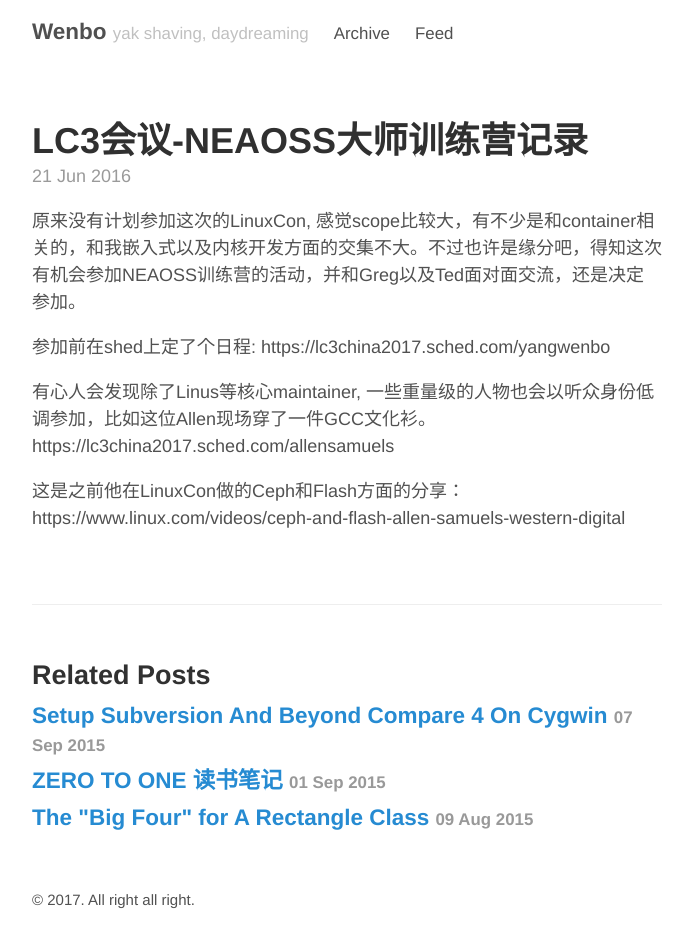
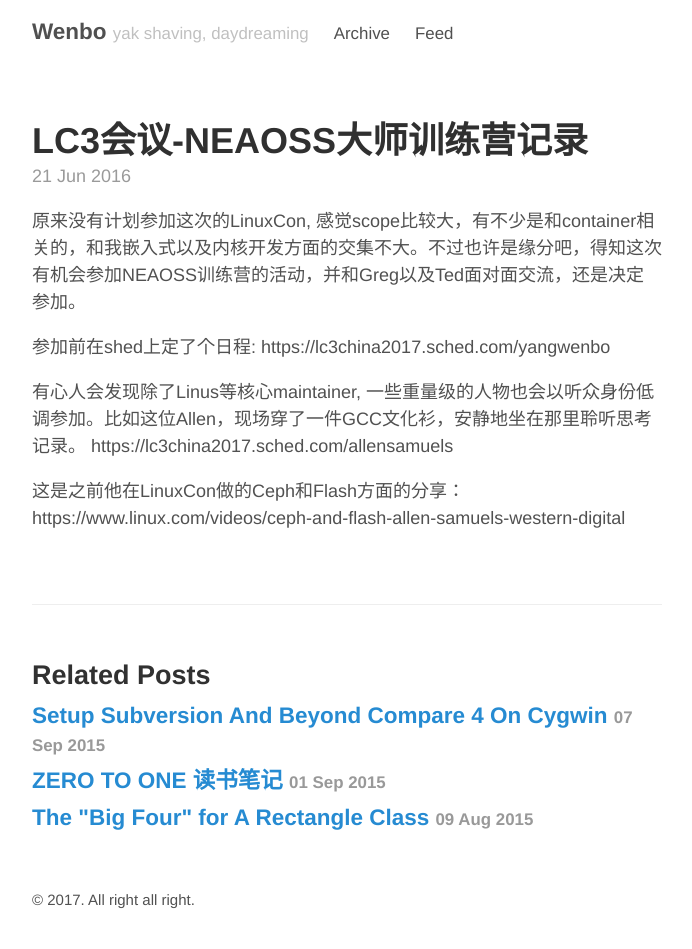
Before and after one commit to WenboYang/WenboYang.github.io, a Jekyll site: the page built from _posts/2016-6-21-linuxcon-beijing-summary.md, in a window 1280 px wide. Shown: the whole page, without its empty margins (293-985 px from the left). Built offline with Jekyll 4.4.1, drawn with Linux system fonts in a browser that asks for light colours; comment, search, counter and statistics services are not loaded.

Commit message:
Update 2016-6-21-linuxcon-beijing-summary.md

```diff
--- a/_posts/2016-6-21-linuxcon-beijing-summary.md
+++ b/_posts/2016-6-21-linuxcon-beijing-summary.md
@@ -9,7 +9,7 @@ comments: true
 参加前在shed上定了个日程:
 https://lc3china2017.sched.com/yangwenbo
 
-有心人会发现除了Linus等核心maintainer, 一些重量级的人物也会以听众身份低调参加，比如这位Allen现场穿了一件GCC文化衫。
+有心人会发现除了Linus等核心maintainer, 一些重量级的人物也会以听众身份低调参加。比如这位Allen，现场穿了一件GCC文化衫，安静地坐在那里聆听思考记录。
 https://lc3china2017.sched.com/allensamuels
 
 这是之前他在LinuxCon做的Ceph和Flash方面的分享：
```
